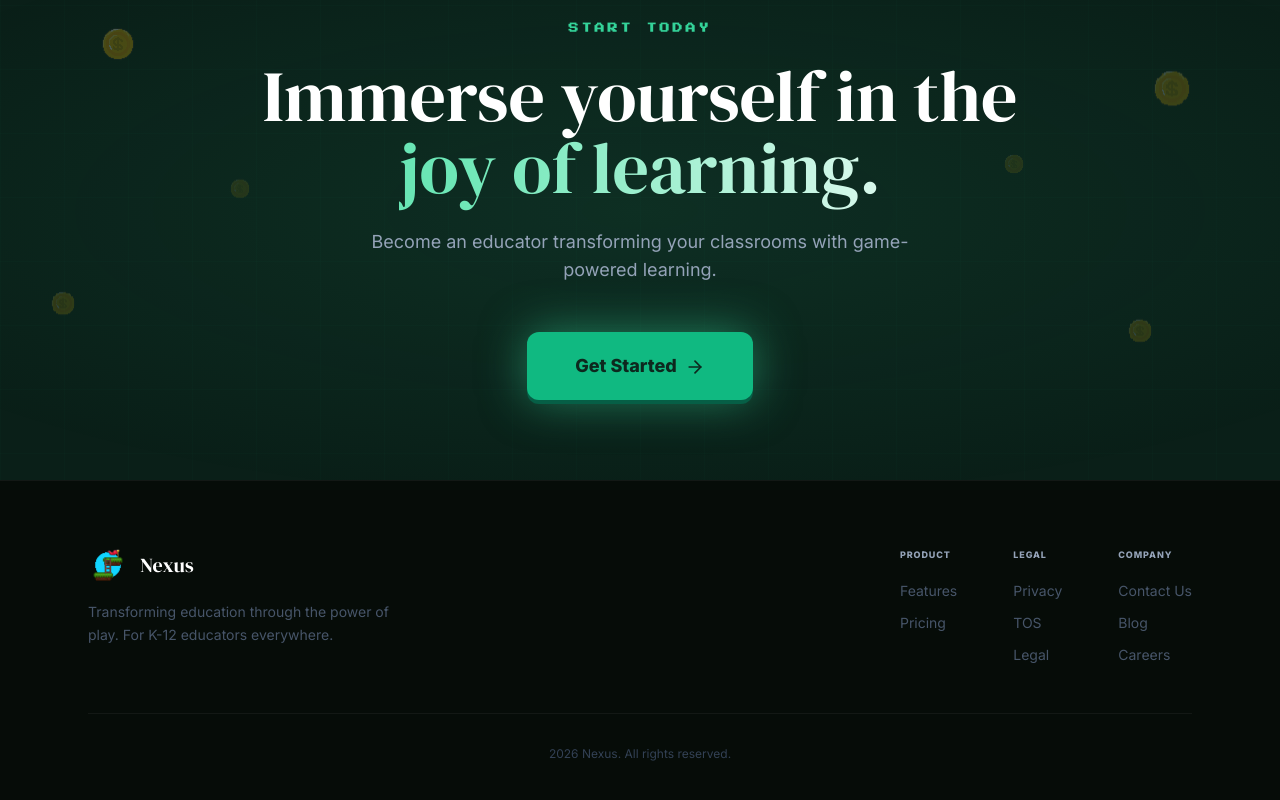
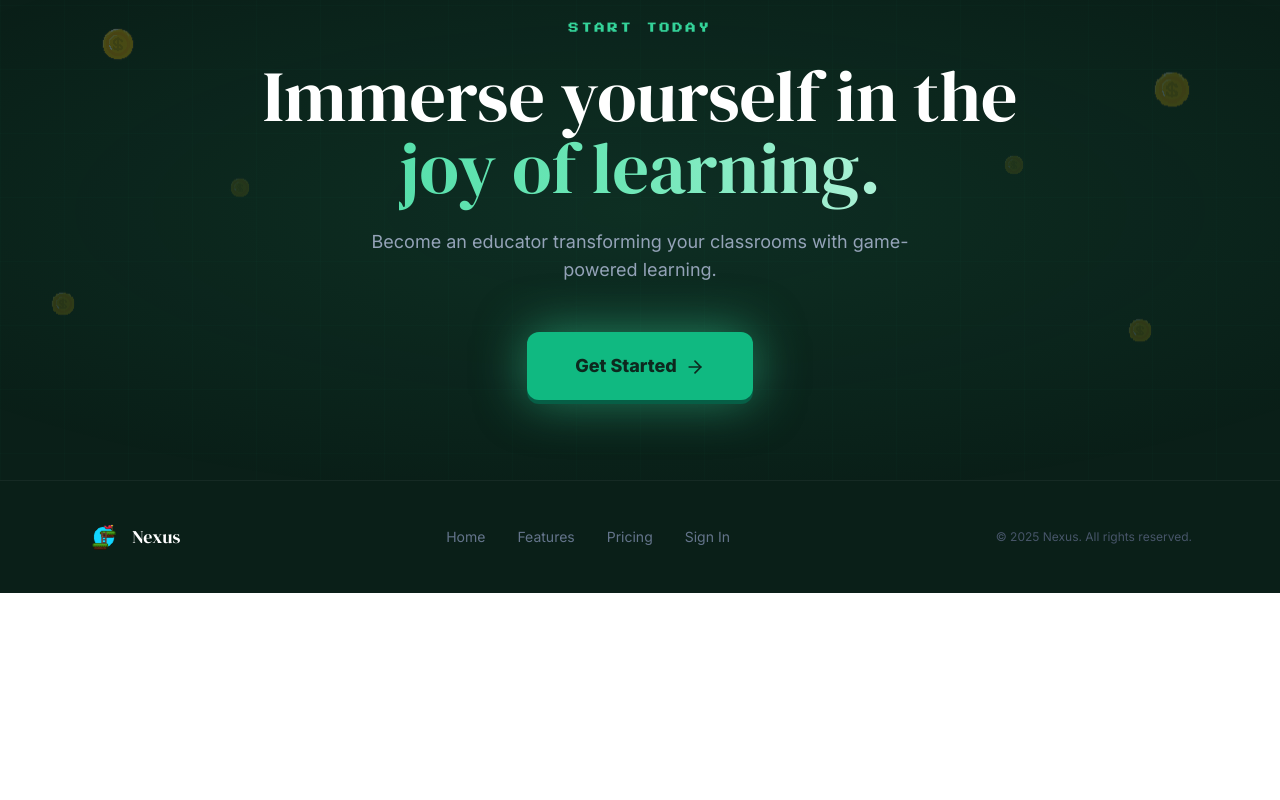
Before and after one commit to ArushNo1/Nexus, a Next.js app in the folder cognicade-nexus/: page /landing in a window 1280 px wide. Shown: the part 1772-2572 px from the top of the page. After the commit the page ends 2365 px from the top, so only its background shows below. Built offline with nearby package versions, Linux system fonts and the light colour scheme; no server answers; a web font is replaced by a local one.

Commit message:
morre fix

```diff
--- a/cognicade-nexus/app/landing/page.tsx
+++ b/cognicade-nexus/app/landing/page.tsx
@@ -673,42 +673,19 @@ export default function NexusLanding() {
             </section>
 
             {/* ================= FOOTER ================= */}
-            <footer className="bg-[#060c08] border-t border-white/5 py-16">
-                <div className="max-w-6xl mx-auto px-6">
-                    <div className="flex flex-col md:flex-row justify-between items-start gap-12 mb-12">
-                        {/* Brand */}
-                        <div>
-                            <div className="flex items-center gap-3 mb-4">
-                                <img src="/NEXUSLOGO.png" alt="Nexus" className="w-10 h-10 object-contain" />
-                                <span className="text-xl text-white font-serif-display">Nexus</span>
-                            </div>
-                            <p className="text-slate-600 text-sm max-w-xs leading-relaxed font-sans-clean">
-                                Transforming education through the power of play. For K-12 educators everywhere.
-                            </p>
-                        </div>
-                        {/* Links */}
-                        <div className="flex gap-14 text-sm">
-                            {[
-                                { heading: 'Product', links: ['Features', 'Pricing'] },
-                                { heading: 'Legal', links: ['Privacy', 'TOS', 'Legal'] },
-                                { heading: 'Company', links: ['Contact Us', 'Blog', 'Careers'] },
-                            ].map(col => (
-                                <div key={col.heading}>
-                                    <h4 className="text-slate-400 font-bold uppercase tracking-widest text-[9px] mb-4 font-sans-clean">{col.heading}</h4>
-                                    <ul className="space-y-3">
-                                        {col.links.map(l => (
-                                            <li key={l}>
-                                                <a href="#" className="text-slate-600 hover:text-white transition-colors font-sans-clean">{l}</a>
-                                            </li>
-                                        ))}
-                                    </ul>
-                                </div>
-                            ))}
-                        </div>
+            <footer className="border-t border-white/5 py-10">
+                <div className="max-w-6xl mx-auto px-6 flex flex-col md:flex-row justify-between items-center gap-4">
+                    <div className="flex items-center gap-3">
+                        <img src="/NEXUSLOGO.png" alt="Nexus" className="w-8 h-8 object-contain" />
+                        <span className="text-white font-serif-display text-lg">Nexus</span>
                     </div>
-                    <div className="border-t border-white/5 pt-8 text-center text-slate-700 text-xs font-sans-clean">
-                        2026 Nexus. All rights reserved.
+                    <div className="flex gap-8 text-sm text-slate-500 font-sans-clean">
+                        <Link href="/landing" className="hover:text-slate-300 transition-colors">Home</Link>
+                        <Link href="/features" className="hover:text-slate-300 transition-colors">Features</Link>
+                        <Link href="/pricing" className="hover:text-slate-300 transition-colors">Pricing</Link>
+                        <Link href="/auth/login" className="hover:text-slate-300 transition-colors">Sign In</Link>
                     </div>
+                    <p className="text-xs text-slate-600 font-sans-clean">© 2025 Nexus. All rights reserved.</p>
                 </div>
             </footer>
         </div>
```
